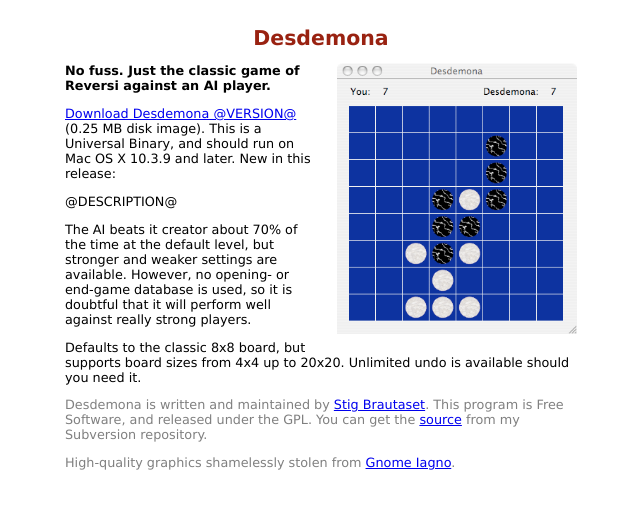
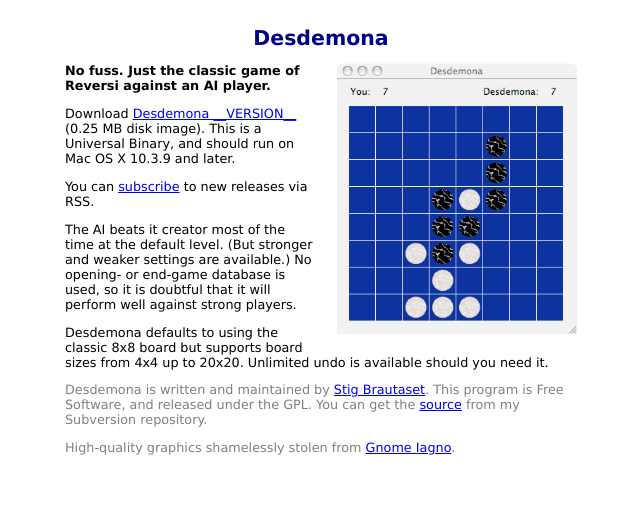
Before and after one commit to stig/Desdemona, a plain HTML site: page Site/index.html in a window 1280 px wide. Shown: the whole page, without its empty margins (319-959 px from the left). Drawn offline with Linux system fonts and the light colour scheme.

Commit message:
Improved site style and wording. Moved dmgs back to a subdir of the project.

```diff
--- a/Site/index.html
+++ b/Site/index.html
@@ -16,19 +16,21 @@
 
     </div>
 
-    <p><a href="@URL@">Download Desdemona @VERSION@</a> (0.25&nbsp;MB
-    disk image). This is a Universal Binary, and should run on Mac OS X
-    10.3.9 and later. New in this release:</p>
+    <p>Download <a href="__DMGURL__">Desdemona __VERSION__</a>
+    (0.25&nbsp;MB disk image). This is a Universal Binary, and should
+    run on Mac OS X 10.3.9 and later. </p>
 
-    @DESCRIPTION@
+    <p>You can <a href="appcast.xml">subscribe</a> to new releases
+    via RSS.</p>
 
-    <p>The AI beats it creator about 70% of the time at the default
-    level, but stronger and weaker settings are available. However, no
-    opening- or end-game database is used, so it is doubtful that it
-    will perform well against really strong players.</p>
+    <p>The AI beats it creator most of the time at the default level.
+    (But stronger and weaker settings are available.) No opening- or
+    end-game database is used, so it is doubtful that it will perform
+    well against strong players.</p>
 
-    <p>Defaults to the classic 8x8 board, but supports board sizes from
-    4x4 up to 20x20. Unlimited undo is available should you need it. </p>
+    <p>Desdemona defaults to using the classic 8x8 board but supports
+    board sizes from 4x4 up to 20x20. Unlimited undo is available
+    should you need it. </p>
 
     <div class="meta">
 
--- a/Site/style.css
+++ b/Site/style.css
@@ -10,7 +10,18 @@ img {   float: right;
         margin-bottom: 1em;
         width: 18.75em; /* 18.75 * 2 + 1.5 = 40 */
 }
-h1 { color: #921; text-align: center; font-size: 1.6em; }
-a:hover { background:#888; }
+h1 {
+    color: darkblue;
+    text-align: center;
+    font-size: 1.6em;
+}
+a:hover {
+    background: darkblue;
+    color: white;
+
+}
 .blurb { font-weight: bold; }
-.meta { color: grey; clear: both }
+.meta {
+    color: grey;
+    clear: both;
+}
```
Also changed, not shown: 2 other files.
